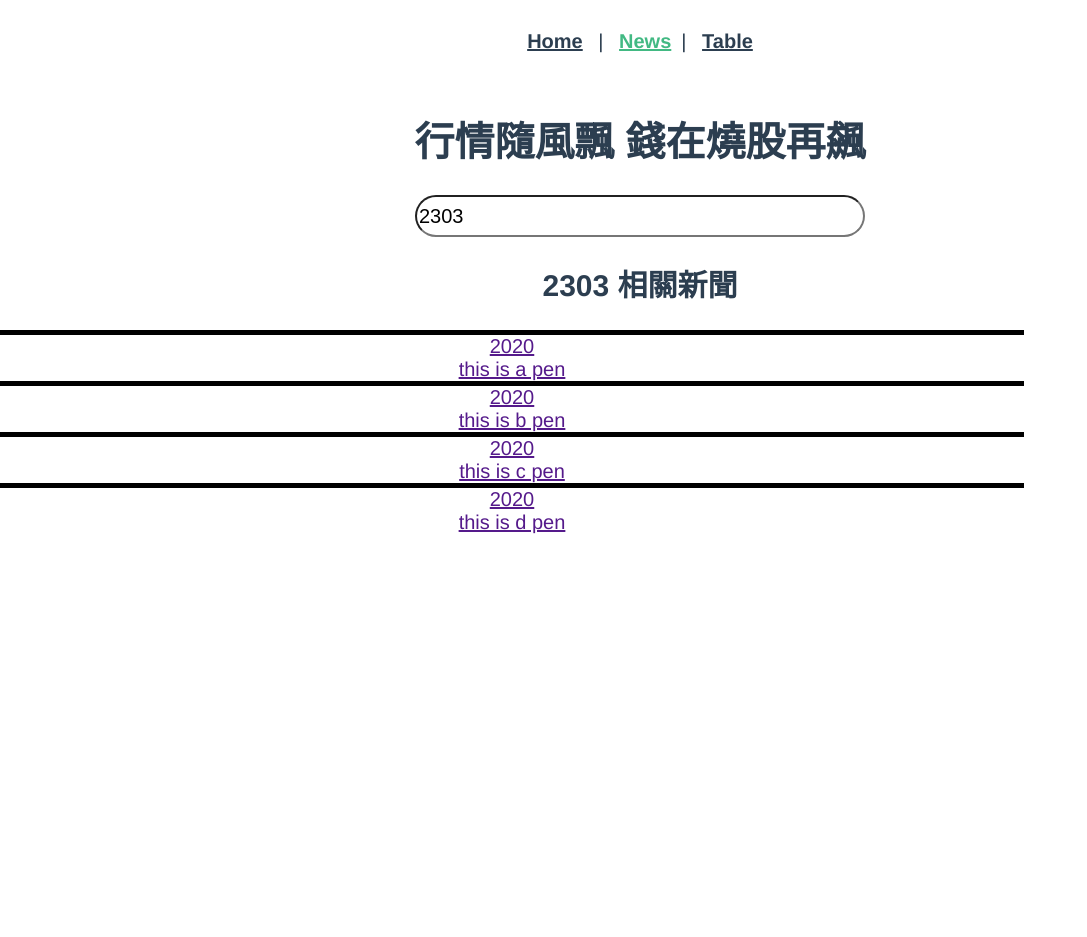
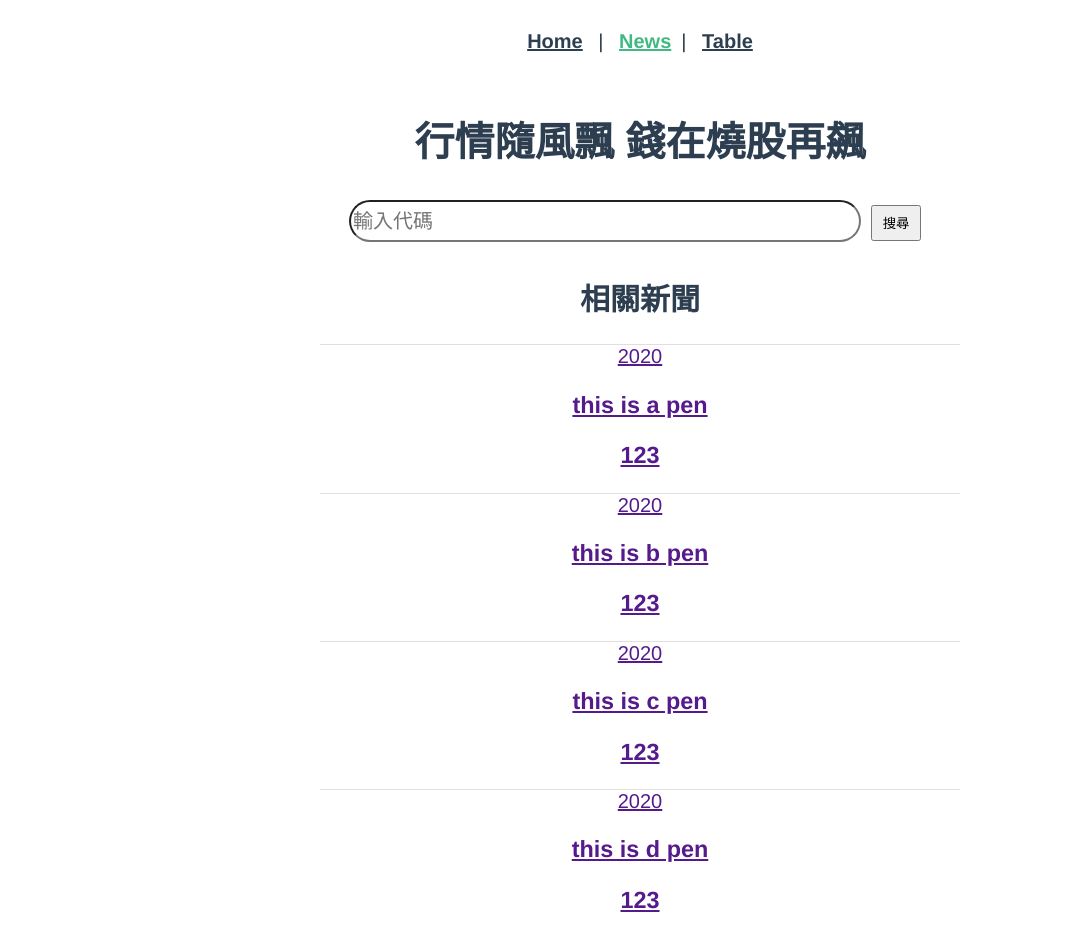
Before and after one commit to Jerry860914/pratice, a Vue app: page /news in a window 1280 px wide. Shown: the whole page, without its empty margins (0-1087 px from the left). Before the commit the page ends 800 px from the top, so only its background shows below. Built offline with nearby package versions, Linux system fonts and the light colour scheme.

Commit message:
modify newspage

```diff
--- a/src/views/News.vue
+++ b/src/views/News.vue
@@ -1,17 +1,19 @@
 <template>
   <div class="news">
     <h1>行情隨風飄 錢在燒股再飆</h1>
-    <input type="text" v-model="message" class = "input">
+    <input type="text" v-model="message" class = "input" placeholder="輸入代碼">
+    <button v-on:click="123">搜尋</button>
 
     <div><h2>{{message}}  相關新聞</h2></div>
     <section class="news_list">
       <div class="news_item" v-for ="(item , itemid) in arr" :key ="itemid">
 
+
         <a href="" class="news_link">
-          <time>{{item.date}}</time>
-          <div class="news_title">{{item.title}}</div>
+          <div class="time">{{item.date}} </div>
+          <div class="title"><h3>{{item.title}}</h3></div>
+          <div class="source"><h3>{{item.source}}</h3></div>
         </a>
-
 
       </div>
 
@@ -26,11 +28,11 @@
 export default {
   data (){
     return {
-      message : "2303",
-      arr : [{title:"this is  a pen" , date:"2020"},
-             {title:"this is  b pen" , date:"2020"},
-             {title:"this is  c pen" , date:"2020"},
-             {title:"this is  d pen" , date:"2020"},
+      message : "",
+      arr : [{title:"this is  a pen" , date:"2020", source:"123"},
+             {title:"this is  b pen" , date:"2020", source:"123"},
+             {title:"this is  c pen" , date:"2020", source:"123"},
+             {title:"this is  d pen" , date:"2020", source:"123"},
 
              ]
     }
@@ -43,7 +45,7 @@ export default {
 <style>
 .input {
   border-radius: 30px;
-  width: 450px;
+  width: 40%;
   line-height: 180%;
   font-size: 1em;
   outline :none;
@@ -51,11 +53,30 @@ export default {
 .news_list{
   display: flex;
   flex-direction: column;
-  width:80%;
+  width:50%;
+  margin: 0px auto;
+  justify-content:center;
+
 }
 .news_item{
 
-  border-top:5px black solid;
+  border-top: 1px solid #dfdfdf;
 }
 
+.news_item:hover{
+  background-color: #f57c7c;
+}
+.news_link>.time{
+
+}
+.news_link>title{
+
+}
+button{
+  margin: 10px;
+  height: 36px;
+  width: 50px;
+}
+
+
 </style>
```
